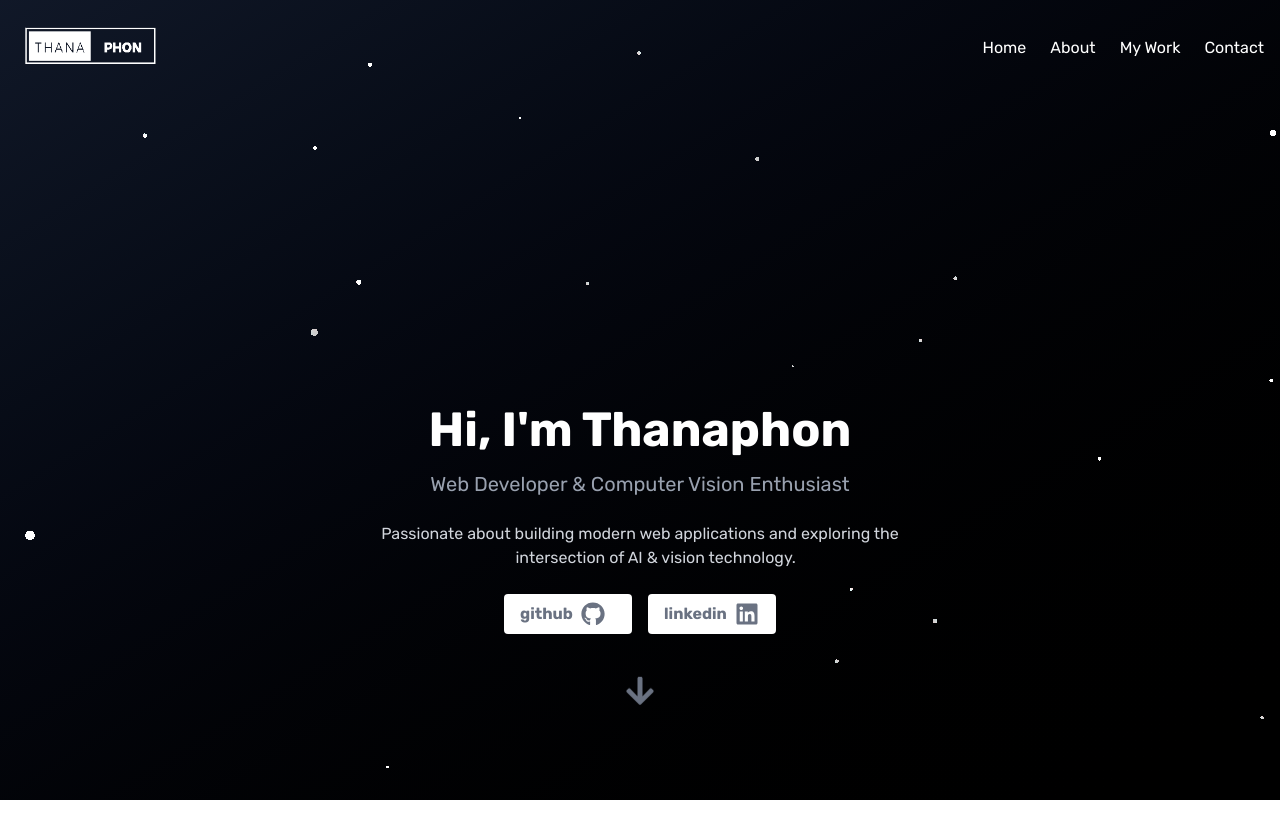
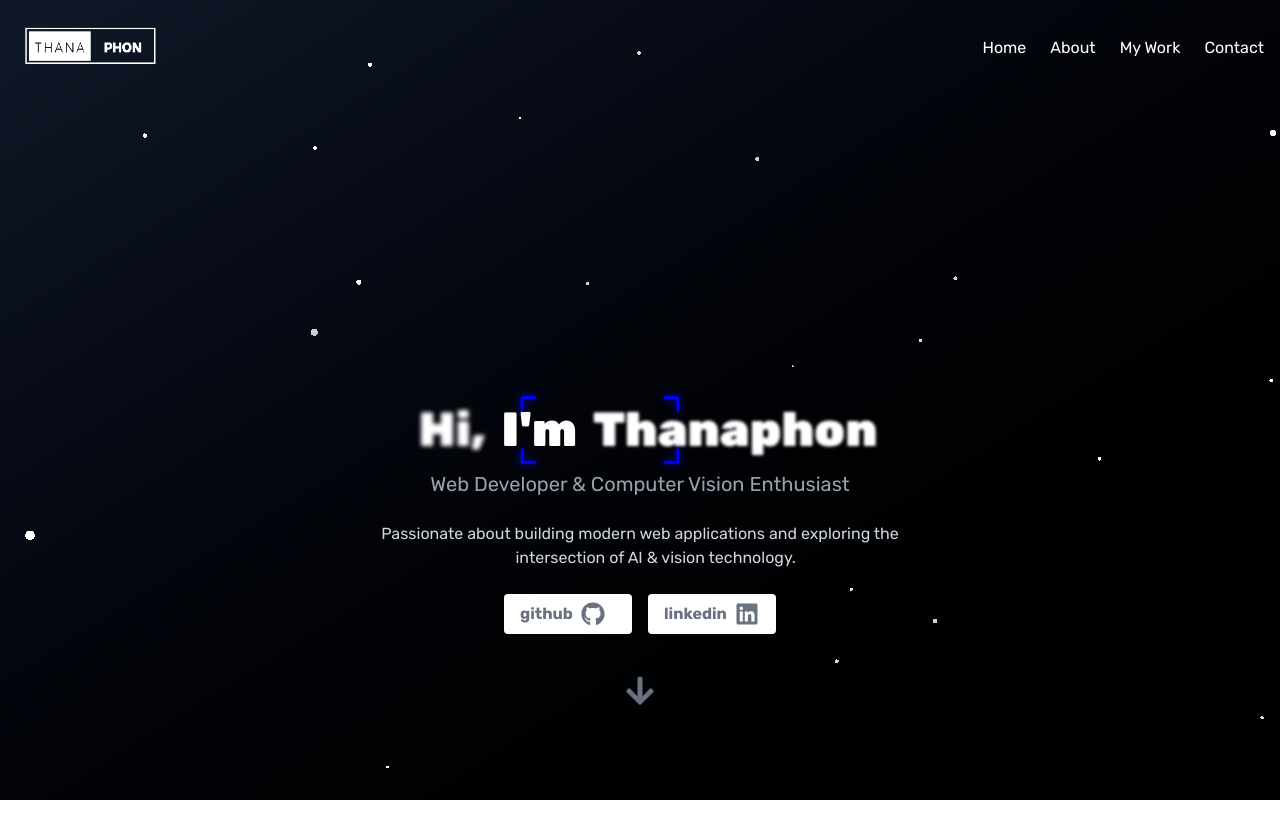
Before and after one commit to thanaphon0737/myPortfolio, a React (Vite) app: page / in a window 1280 px wide. Shown: the top 838 px of the page. Built offline with nearby package versions, Linux system fonts and the light colour scheme; a web font is replaced by a local one.

Commit message:
feat: add true focus

```diff
--- a/src/Components/Content/Landing.jsx
+++ b/src/Components/Content/Landing.jsx
@@ -3,6 +3,7 @@ import { FaGithub, FaLinkedin, FaArrowDown } from "react-icons/fa";
 import Button from "../Button/Button";
 import { Link } from "react-scroll";
 import DecryptedText from "../ReactBits/DecryptedText";
+import TrueFocus from "../ReactBits/TrueFocus";
 function Landing() {
   return (
     <div className="landing flex flex-col h-screen items-center justify-center w-full">
@@ -12,8 +13,16 @@ function Landing() {
         animate={{ opacity: 1, y: 0 }}
         transition={{ duration: 1 }}
       >
-        Hi, I'm Thanaphon
+        <TrueFocus
+          sentence=" Hi, I'm Thanaphon"
+          manualMode={false}
+          blurAmount={2}
+          borderColor="blue"
+          animationDuration={1}
+          pauseBetweenAnimations={1}
+        />
       </motion.h1>
+
       <motion.h2
         className="text-xl text-gray-400 mt-4"
         initial={{ opacity: 0, y: 50 }}
--- /dev/null
+++ b/src/Components/ReactBits/TrueFocus.jsx
@@ -0,0 +1,140 @@
+import { useEffect, useRef, useState } from "react";
+import { motion } from "framer-motion";
+
+const TrueFocus = ({
+  sentence = "True Focus",
+  manualMode = false,
+  blurAmount = 5,
+  borderColor = "green",
+  glowColor = "rgba(0, 255, 0, 0.6)",
+  animationDuration = 0.5,
+  pauseBetweenAnimations = 1,
+}) => {
+  const words = sentence.split(" ");
+  const [currentIndex, setCurrentIndex] = useState(0);
+  const [lastActiveIndex, setLastActiveIndex] = useState(null);
+  const containerRef = useRef(null);
+  const wordRefs = useRef([]);
+  const [focusRect, setFocusRect] = useState({ x: 0, y: 0, width: 0, height: 0 });
+
+  useEffect(() => {
+    if (!manualMode) {
+      const interval = setInterval(() => {
+        setCurrentIndex((prev) => (prev + 1) % words.length);
+      }, (animationDuration + pauseBetweenAnimations) * 1000);
+
+      return () => clearInterval(interval);
+    }
+  }, [manualMode, animationDuration, pauseBetweenAnimations, words.length]);
+
+  useEffect(() => {
+    if (currentIndex === null || currentIndex === -1) return;
+    if (!wordRefs.current[currentIndex] || !containerRef.current) return;
+
+    const parentRect = containerRef.current.getBoundingClientRect();
+    const activeRect = wordRefs.current[currentIndex].getBoundingClientRect();
+
+    setFocusRect({
+      x: activeRect.left - parentRect.left,
+      y: activeRect.top - parentRect.top,
+      width: activeRect.width,
+      height: activeRect.height,
+    });
+  }, [currentIndex, words.length]);
+
+  const handleMouseEnter = (index) => {
+    if (manualMode) {
+      setLastActiveIndex(index);
+      setCurrentIndex(index);
+    }
+  };
+
+  const handleMouseLeave = () => {
+    if (manualMode) {
+      setCurrentIndex(lastActiveIndex);
+    }
+  };
+
+  return (
+    <div
+      className="relative flex gap-4 justify-center items-center flex-wrap"
+      ref={containerRef}
+    >
+      {words.map((word, index) => {
+        const isActive = index === currentIndex;
+        return (
+          <span
+            key={index}
+            ref={(el) => (wordRefs.current[index] = el)}
+            className="relative text-[3rem] font-black cursor-pointer"
+            style={{
+              filter: manualMode
+                ? isActive
+                  ? `blur(0px)`
+                  : `blur(${blurAmount}px)`
+                : isActive
+                  ? `blur(0px)`
+                  : `blur(${blurAmount}px)`,
+              "--border-color": borderColor,
+              "--glow-color": glowColor,
+              transition: `filter ${animationDuration}s ease`,
+            }}
+            onMouseEnter={() => handleMouseEnter(index)}
+            onMouseLeave={handleMouseLeave}
+          >
+            {word}
+          </span>
+        );
+      })}
+
+      <motion.div
+        className="absolute top-0 left-0 pointer-events-none box-border border-0"
+        animate={{
+          x: focusRect.x,
+          y: focusRect.y,
+          width: focusRect.width,
+          height: focusRect.height,
+          opacity: currentIndex >= 0 ? 1 : 0,
+        }}
+        transition={{
+          duration: animationDuration,
+        }}
+        style={{
+          "--border-color": borderColor,
+          "--glow-color": glowColor,
+        }}
+      >
+        <span
+          className="absolute w-4 h-4 border-[3px] rounded-[3px] top-[-10px] left-[-10px] border-r-0 border-b-0"
+          style={{
+            borderColor: "var(--border-color)",
+            filter: "drop-shadow(0 0 4px var(--border-color))",
+          }}
+        ></span>
+        <span
+          className="absolute w-4 h-4 border-[3px] rounded-[3px] top-[-10px] right-[-10px] border-l-0 border-b-0"
+          style={{
+            borderColor: "var(--border-color)",
+            filter: "drop-shadow(0 0 4px var(--border-color))",
+          }}
+        ></span>
+        <span
+          className="absolute w-4 h-4 border-[3px] rounded-[3px] bottom-[-10px] left-[-10px] border-r-0 border-t-0"
+          style={{
+            borderColor: "var(--border-color)",
+            filter: "drop-shadow(0 0 4px var(--border-color))",
+          }}
+        ></span>
+        <span
+          className="absolute w-4 h-4 border-[3px] rounded-[3px] bottom-[-10px] right-[-10px] border-l-0 border-t-0"
+          style={{
+            borderColor: "var(--border-color)",
+            filter: "drop-shadow(0 0 4px var(--border-color))",
+          }}
+        ></span>
+      </motion.div>
+    </div>
+  );
+};
+
+export default TrueFocus;
```
